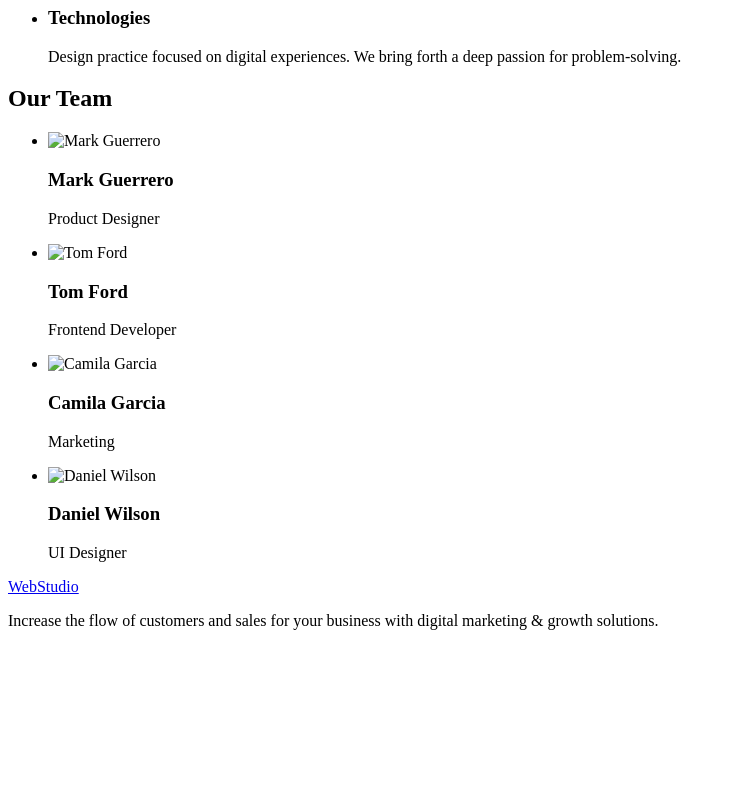
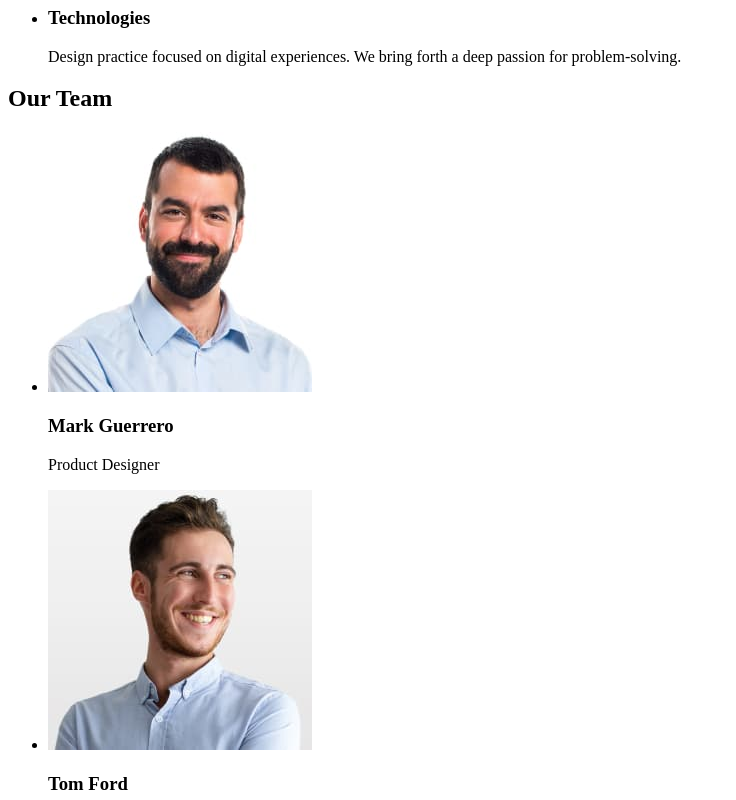
Before and after one commit to statsik/Homework-1, a plain HTML site: page index.html in a window 1280 px wide. Shown: the part 480-1280 px from the top of the page, without its empty margins (0-736 px from the left). Before the commit the page ends 1126 px from the top, so only its background shows below. Drawn offline with Linux system fonts and the light colour scheme.

Commit message:
Second-commit-7

```diff
--- a/index.html
+++ b/index.html
@@ -60,22 +60,22 @@
             <h2>Our Team</h2>
             <ul>
                 <li>
-                    <img src=" " alt="Mark Guerrero" width=264 >
+                    <img src="./images/Mark Guerrero.jpg" alt="Mark Guerrero" width=264 >
                     <h3>Mark Guerrero</h3>
                     <p>Product Designer</p>
                 </li>
                 <li>
-                    <img src=" " alt="Tom Ford" width=264>
+                    <img src="./images/Tom Ford.jpg" alt="Tom Ford" width=264>
                     <h3>Tom Ford</h3>
                     <p>Frontend Developer</p>
                 </li>
                 <li>
-                    <img src=" " alt="Camila Garcia" width=264>
+                    <img src="./images/Camila Garcia.jpg" alt="Camila Garcia" width=264>
                     <h3>Camila Garcia</h3>
                     <p>Marketing</p>
                 </li>
                 <li>
-                    <img src=" " alt="Daniel Wilson" width=264>
+                    <img src="./images/Daniel Wilson.jpg" alt="Daniel Wilson" width=264>
                     <h3>Daniel Wilson</h3>
                     <p>UI Designer</p>
                 </li>
```
